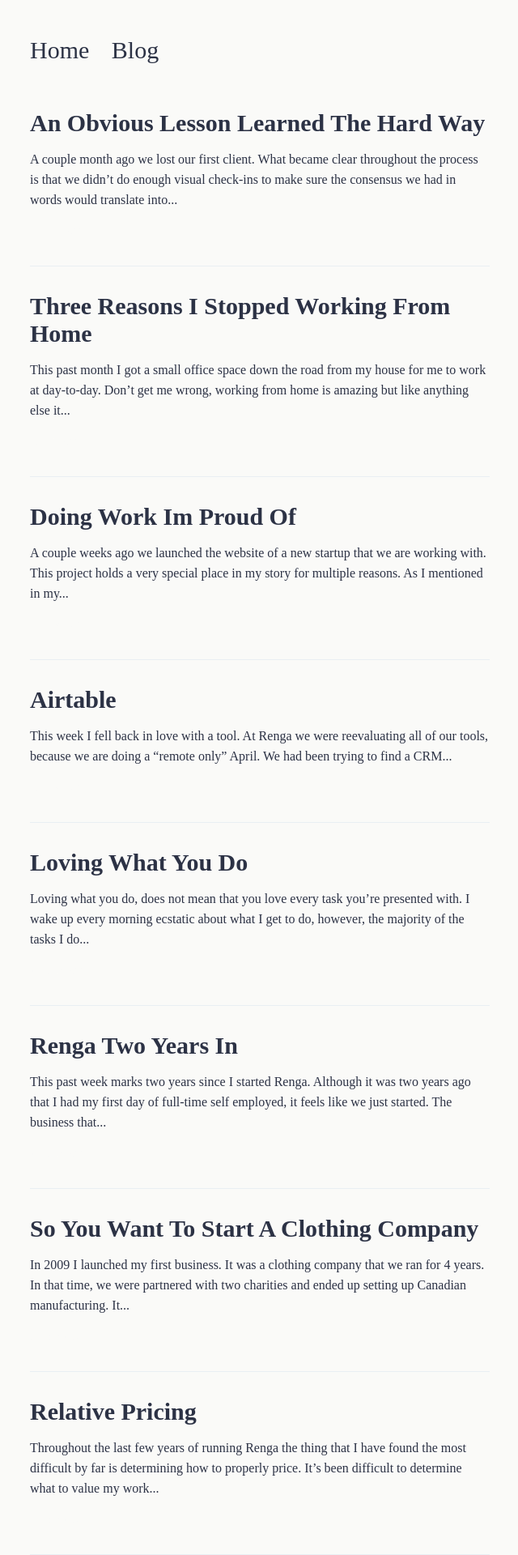
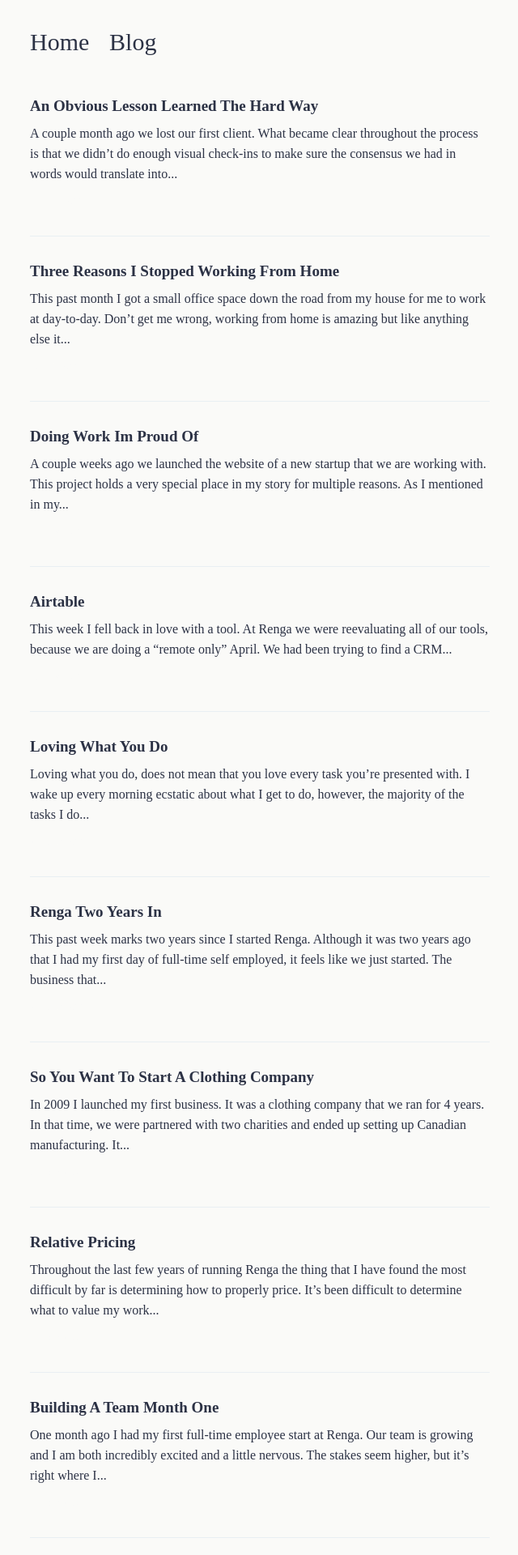
Before and after one commit to jaredhenriques/blog, a Jekyll site: the page built from index.html, in a window 1280 px wide. Shown: the top 1920 px of the page at 81% size, without its empty margins (319-959 px from the left). Built offline with Jekyll 4.4.1, drawn with Linux system fonts in a browser that asks for light colours; some web fonts are replaced; the list of posts is cut into pages by our own code.

Commit message:
Update _type.scss

```diff
--- a/_sass/settings/_type.scss
+++ b/_sass/settings/_type.scss
@@ -6,7 +6,7 @@ $font-base:
 freight-text-pro, serif;
 $font-monospace: 'Source Code Pro', monospace;
 
-$font-size-base:   30px;
+$font-size-base:   19px;
 $font-size-medium: 16px;
 $font-size-small:  14px;
 $font-size-tiny:   12px;
```
